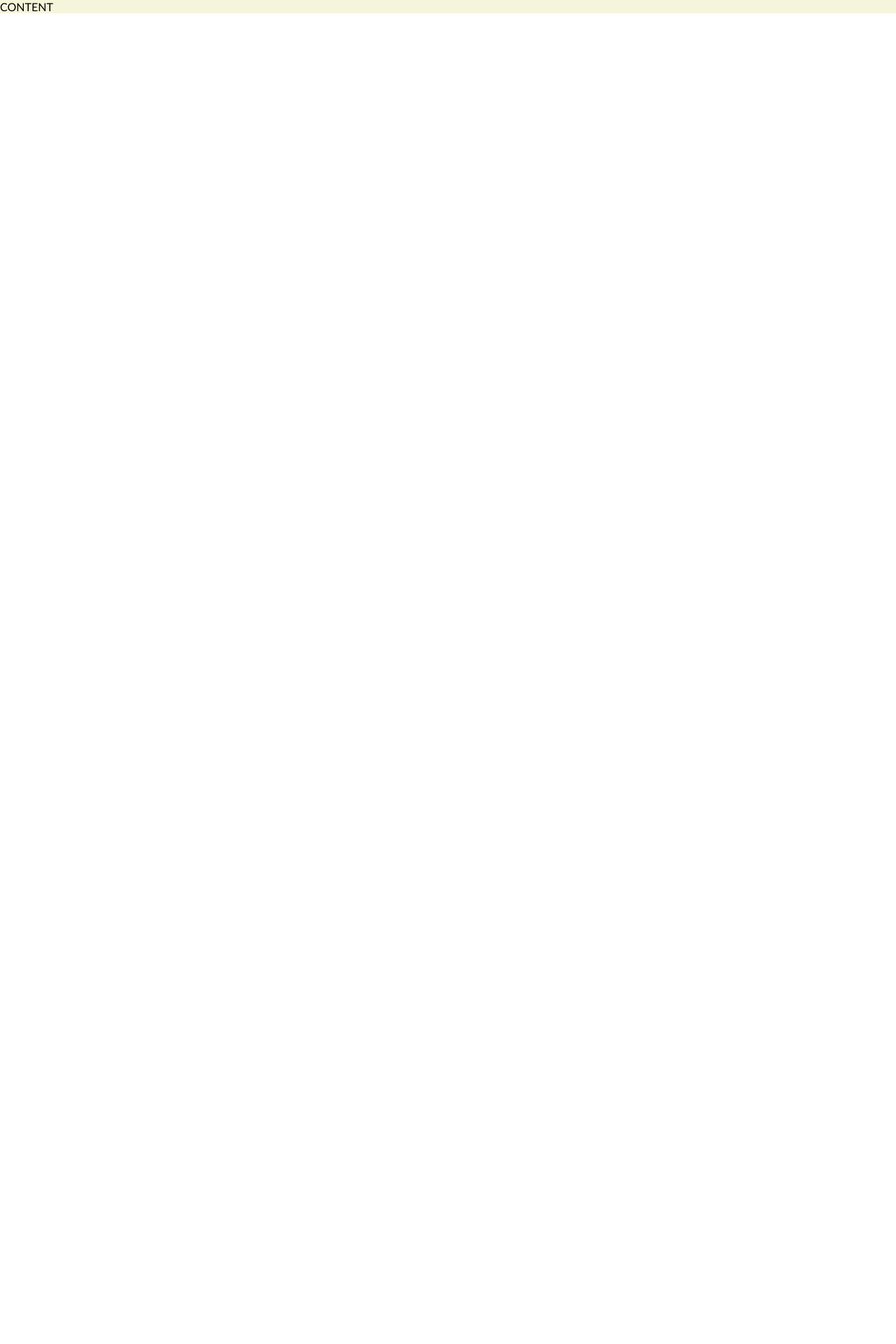
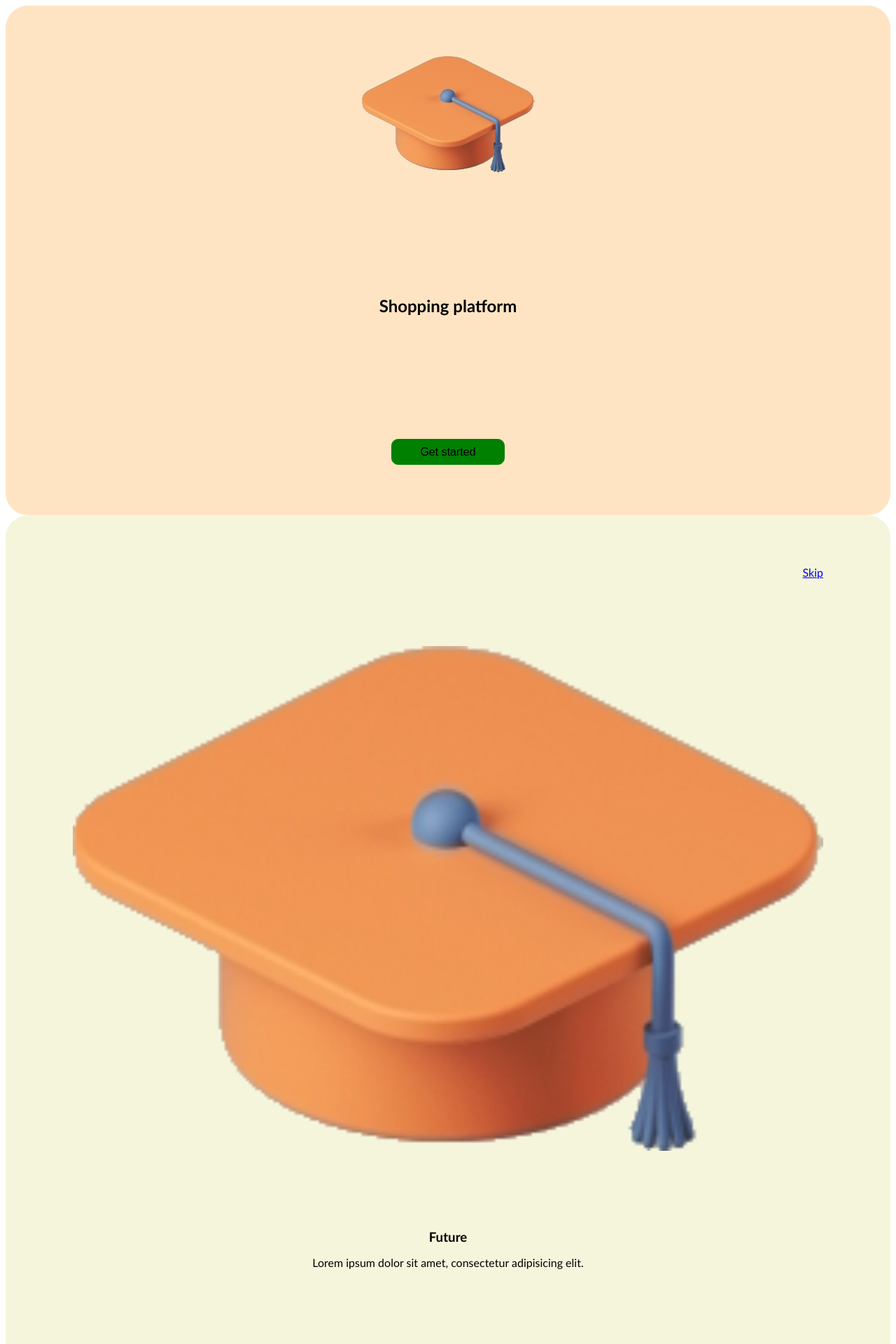
Before and after one commit to amik33/44-grupe-todo-classic, a React (Create React App) app: page / in a window 1280 px wide. Shown: the top 1920 px of the page at 70% size. Before the commit the page ends 800 px from the top, so only its background shows below. Built offline with nearby package versions, Linux system fonts and the light colour scheme.

Commit message:
Initial commit

```diff
--- a/src/App.jsx
+++ b/src/App.jsx
@@ -1,9 +1,35 @@
 import style from './App.module.css';
+
 
 function App() {
   return (
     <div className={style.app}>
-        CONTENT
+      <div className={style.platform}>
+          <img src='../img/cap.png' alt="logo" />
+        <div className={style.section}>
+          <h2>Shopping platform</h2>
+        </div>
+          <button className={style.button}>Get started</button>
+      </div>
+      <div className={style.future}>
+        <div className={style.skip}>
+          <a href="/">Skip</a>
+        </div>
+          <img src="../img/cap.png" alt="Future" />
+        <div className={style.section}>
+          <h3>Future</h3>
+          <p>Lorem ipsum dolor sit amet, consectetur adipisicing elit.</p>
+        </div>
+          <button className={style.button}>Continue</button>
+      </div>
+      <div className={style.platform}>
+          <img src="../img/cap.png" alt="Future" />
+        <div className={style.section}>
+          <h3>Future</h3>
+          <p>Lorem ipsum dolor sit amet, consectetur adipisicing elit.</p>
+        </div>
+          <button className={style.button}>Continue</button>
+      </div>
     </div>
   );
 }
--- a/src/App.module.css
+++ b/src/App.module.css
@@ -1,3 +1,49 @@
 .app {
+    display: flex;
+    flex-direction: column;
+    padding: 0.5rem ;
+}
+.platform {
+    background-color: bisque;
+    display: flex;
+    flex-direction: column;
+    gap: 10rem ;
+    padding: 4.5rem 1rem;
+    align-items: center;
+    border-radius: 2rem;
+}
+.future {
     background-color: beige;
+    display: flex;
+    flex-direction: column;
+    gap: 6rem ;
+    padding: 4.5rem 6rem;
+    border-radius: 2rem;
 }
+a {
+    display: flex;
+    justify-content: flex-end;
+}
+.section {
+    /* background-color: yellow; */
+    display: flex;
+    flex-direction: column;
+    text-align: center;
+    gap: 1rem;
+    padding: 1rem 1rem;
+}
+.button {
+    display: inline-block;
+    font-size: 1rem;
+    padding: 1rem 2.5rem;
+    background-color: green;
+    color: black;
+    line-height: 0.2rem;
+    text-decoration: none;
+    border-radius: 0.6rem;
+    border: 0.1rem solid green;
+}
+.button:hover {
+    background-color: white;
+    color:black;
+}
```
Also changed, not shown: public/img/cap.png (added), src/img/cap.png (added).
